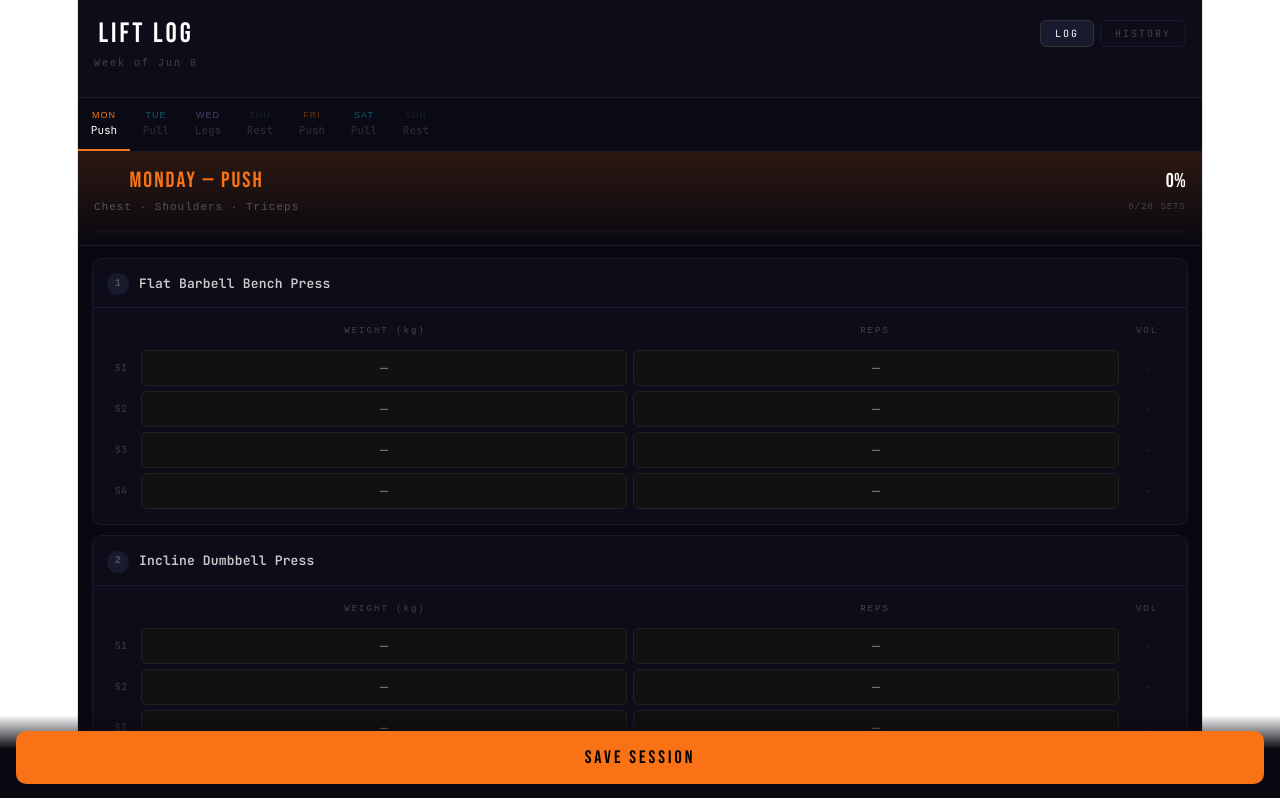
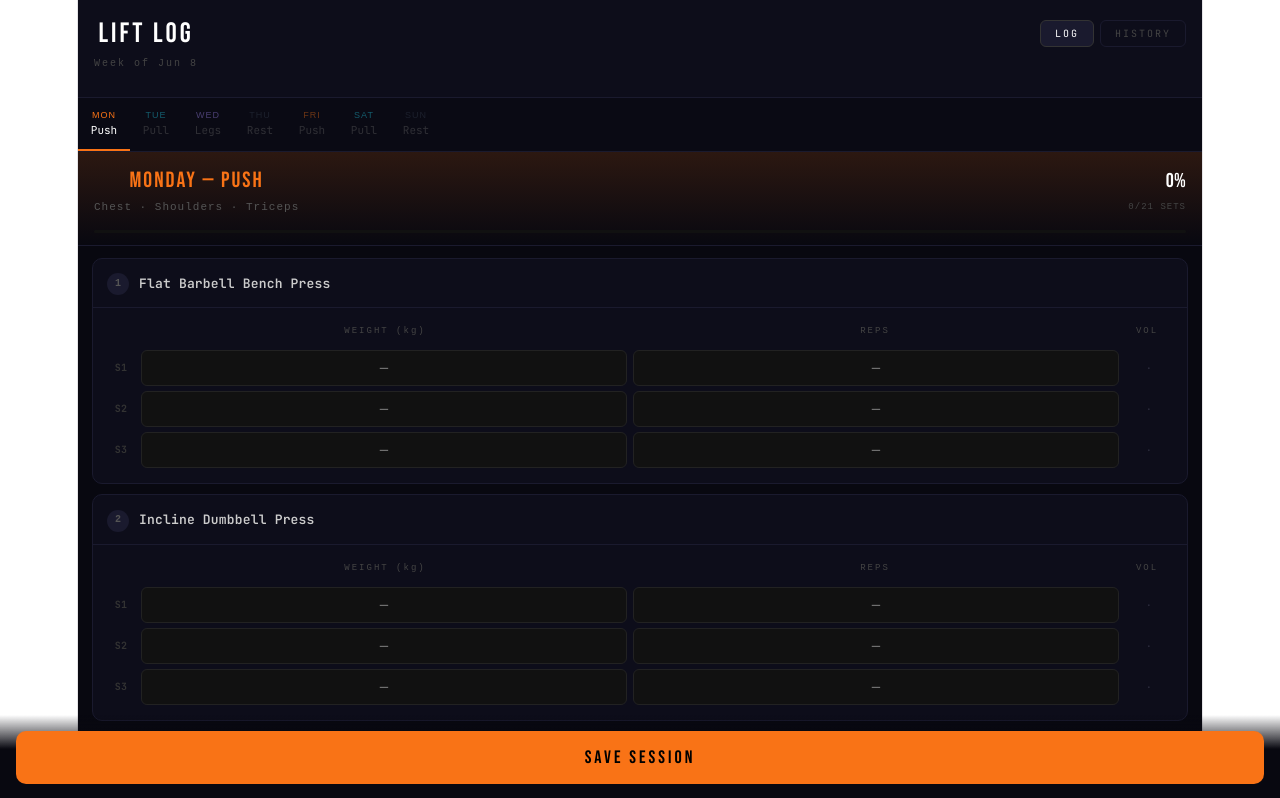
Before and after one commit to Ameenkhan18/lift-log, a React (Vite) app: page / in a window 1280 px wide. Shown: the top 798 px of the page. Built offline with nearby package versions, Linux system fonts and the light colour scheme.

Commit message:
Update App.jsx

```diff
--- a/src/App.jsx
+++ b/src/App.jsx
@@ -45,7 +45,7 @@ const DAYS = [
   { day: "Sunday", short: "SUN", label: "Rest", sub: "Recovery", color: "#374151", glow: "transparent", exercises: [], isRest: true },
 ];
 
-const SETS_COUNT = 4;
+const SETS_COUNT = 3;
 
 function todayKey() {
   return new Date().toISOString().slice(0, 10);
```
